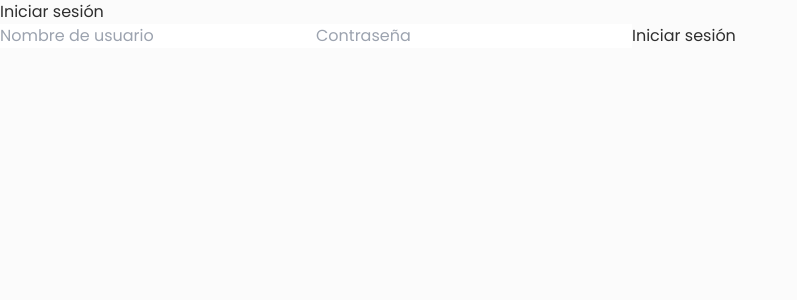
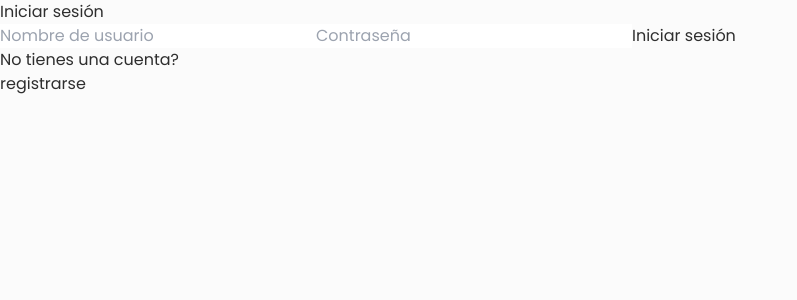
Before and after one commit to No-Country/S9-05-T-PYTHON, a React (Vite) app in the folder FrontEnd/: page /auth in a window 1280 px wide. Shown: the top 300 px of the page, without its empty margins (0-797 px from the left). Built offline with nearby package versions, Linux system fonts and the light colour scheme.

Commit message:
login-estilos

```diff
--- a/FrontEnd/src/auth/Login.jsx
+++ b/FrontEnd/src/auth/Login.jsx
@@ -1,4 +1,5 @@
 import React, { useState } from "react";
+import { Link } from "react-router-dom";
 
 export const Login = () => {
   const [username, setUsername] = useState("");
@@ -38,10 +39,19 @@ export const Login = () => {
         />
         <button
           type="submit"
-          className="bg-blue-500 text-white py-2 px-4 rounded-md hover:bg-blue-600"
+          className="bg-[--primary-color-light] text-white py-2 px-4 rounded-md hover:bg-[--primary-color-dark]"
         >
           Iniciar sesión
         </button>
+        <p className="mt-3">No tienes una cuenta?</p>
+        <Link to="/auth/register">
+          <button
+
+            className="bg-[--primary-color-light] text-white py-2 px-4 rounded-md hover:bg-[--primary-color-dark]"
+          >
+            registrarse
+          </button>
+        </Link>
       </form>
     </div>
   );
--- a/FrontEnd/src/router/AppRouter.jsx
+++ b/FrontEnd/src/router/AppRouter.jsx
@@ -10,12 +10,14 @@ export const AppRouter = () => {
 				<>
 					<Route path='/auth/*' element={<Login />} />
 					<Route path='/*' element={<Navigate to='auth/login' />} />
+					<Route path='/auth/register' element={<Register />} />
 				</>
 				<>
 					<Route path='/' element={<Home />} />
 					<Route path='/*' element={<Navigate to='/' />} />
+
 				</>
-				<Route path='/register' element={<Register />} />
+
 			</Routes>
 		</>
 	);
```
